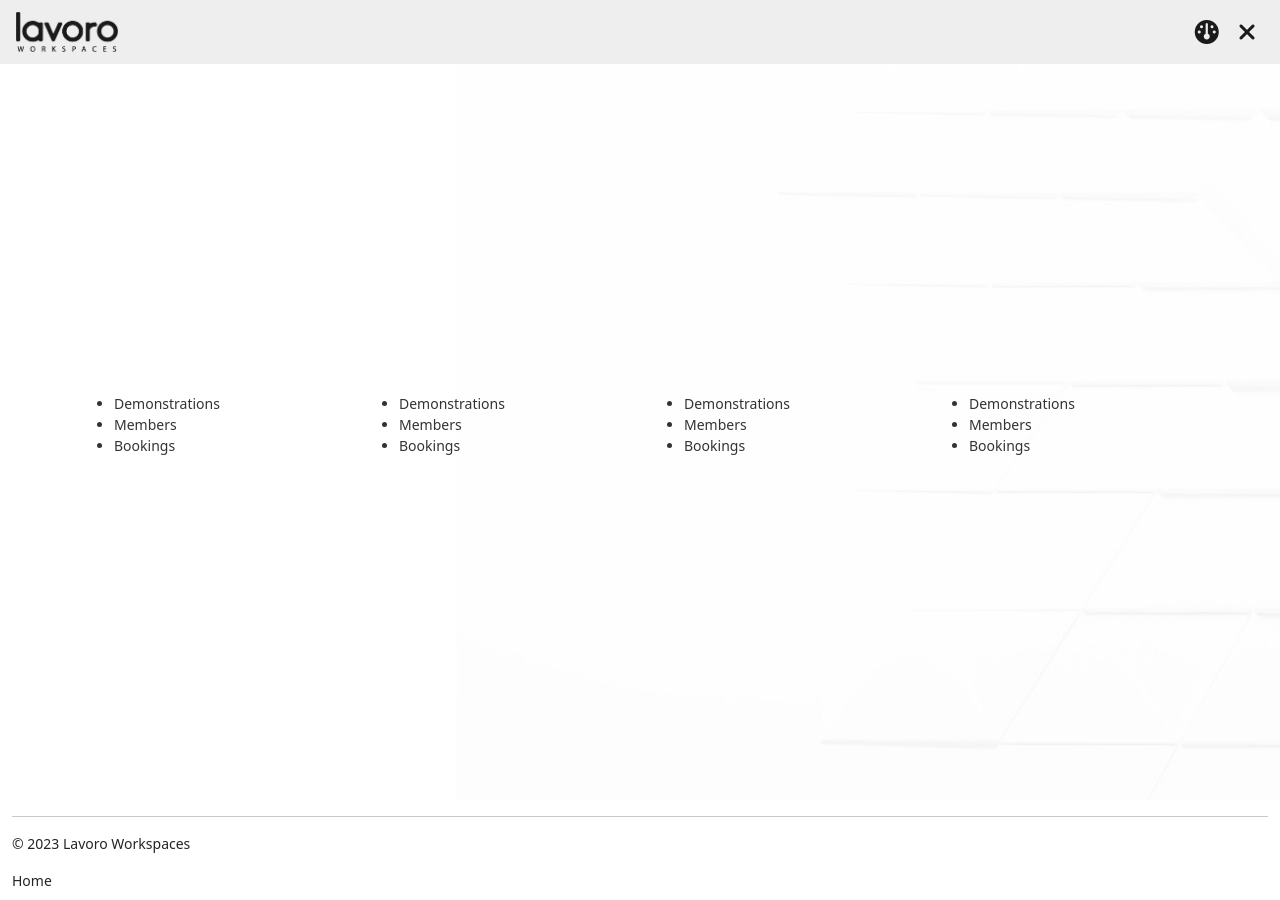
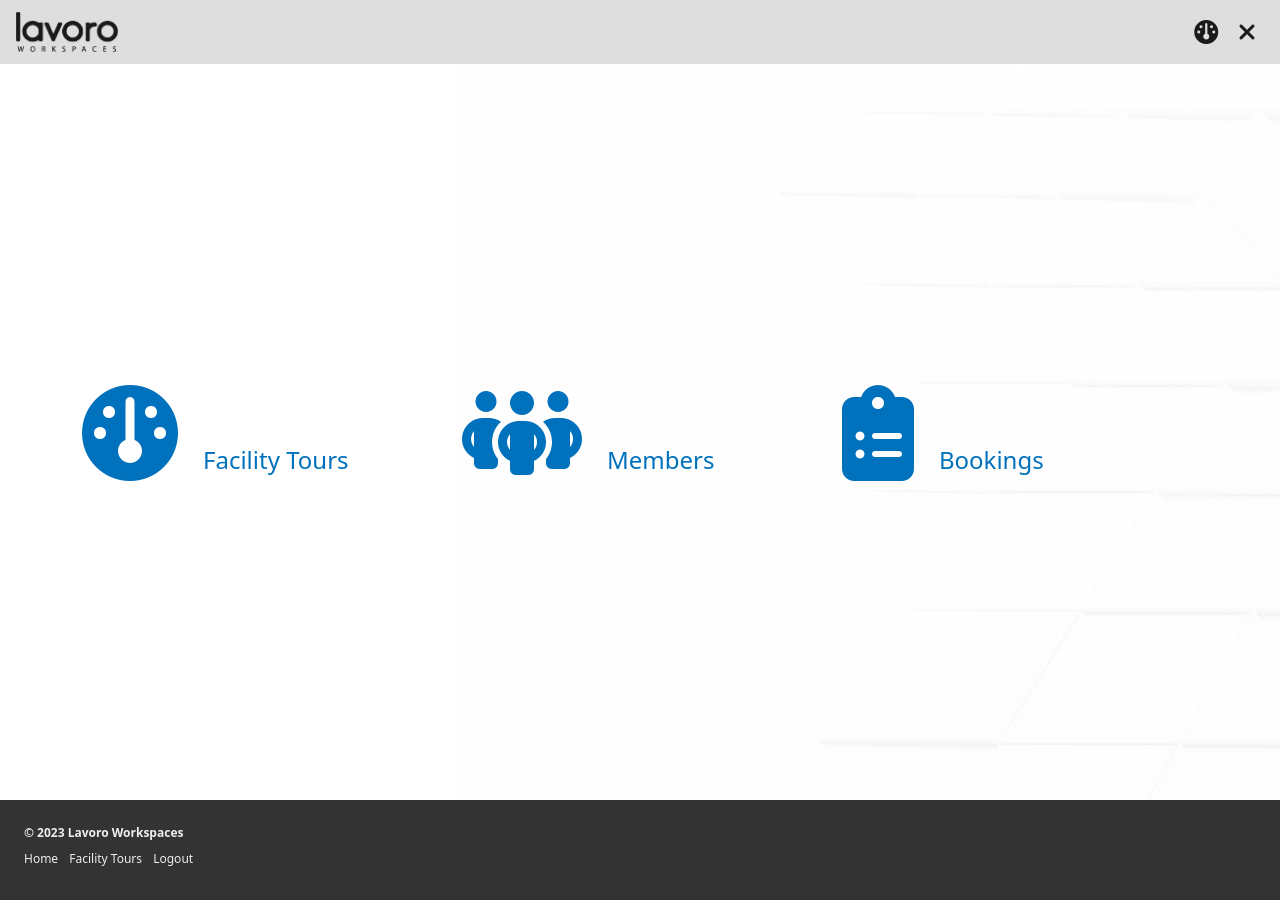
Before and after one commit to ivankrauseza/ci-project4, a Django app: page / in a window 1280 px wide. Run offline with Django 4.2, Linux system fonts and the light colour scheme; a user stored in the database is signed in; some libraries are stand-ins or nearby versions.

Commit message:
style changes

```diff
--- a/booking/templates/index.html
+++ b/booking/templates/index.html
@@ -16,33 +16,23 @@
                     {% if user.is_authenticated %}
                         {% if user.is_staff %}
                         <!--ADMIN VIEW-->
-                            <div class="col-xs-12 col-sm-3">
-                                <ul>
-                                    <li>Demonstrations</li>
-                                    <li>Members</li>
-                                    <li>Bookings</li>
-                                </ul>
+                            <div class="col-xs-12 col-sm-4">
+                                <a href="{% url 'dashboard' %}" style="font-size: 96px;">
+                                    <i class="fa-solid fa-gauge"></i>
+                                    <small style="font-size: 24px;">Facility Tours</small>
+                                </a>
                             </div>
-                            <div class="col-xs-12 col-sm-3">
-                                <ul>
-                                    <li>Demonstrations</li>
-                                    <li>Members</li>
-                                    <li>Bookings</li>
-                                </ul>
+                            <div class="col-xs-12 col-sm-4">
+                                <a href="{% url 'members' %}" style="font-size: 96px;">
+                                    <i class="fa-solid fa-people-group"></i>
+                                    <small style="font-size: 24px;">Members</small>
+                                </a>
                             </div>
-                            <div class="col-xs-12 col-sm-3">
-                                <ul>
-                                    <li>Demonstrations</li>
-                                    <li>Members</li>
-                                    <li>Bookings</li>
-                                </ul>
-                            </div>
-                            <div class="col-xs-12 col-sm-3">
-                                <ul>
-                                    <li>Demonstrations</li>
-                                    <li>Members</li>
-                                    <li>Bookings</li>
-                                </ul>
+                            <div class="col-xs-12 col-sm-4">
+                                <a href="{% url 'bookings' %}" style="font-size: 96px;">
+                                    <i class="fa-solid fa-clipboard-list"></i>
+                                    <small style="font-size: 24px;">Bookings</small>
+                                </a>
                             </div>
                         {% endif %}
                         {% if not user.is_staff %}
@@ -70,18 +60,19 @@
                         {% else %}
                         <!--GUEST VIEW-->
                         <div class="col-xs-12 col-sm-6 my-auto">
-                            <h1>A comfy workspace and great wifi!</h1>
-                            <h4>
+                            <h1>Shared Office Space</h1>
+                            <h4>A comfy workspace and great wifi!</h4>
+                            <p>
                                 Our pods are designed for you to  maximise productivity
                                 while our facility offers you comfort at every level!
-                            </h4>
+                            </p>
                             <hr/>
-                            <h6>Want to experience it in person?</h6>
-                            <a href="{% url 'demo' %}" class="btn btn-success">Book a Demo</a>
+                            <h6>Facility Tours</h6>
+                            <a href="{% url 'demo' %}" class="btn btn-success">Book Now</a>
                         </div>
                         <div class="col-xs-12 col-sm-2"></div>
                             <div class="col-xs-12 col-sm-4">
-                            <img src="{% static '/images/cubes.png' %}" style="max-width:256px;"/>
+                            <img src="{% static '/images/cubes.png' %}"/>
                         </div>
                     {% endif %}
 
--- a/dashboard/templates/base_dashboard.html
+++ b/dashboard/templates/base_dashboard.html
@@ -18,7 +18,7 @@
                             <nav class="dashboard">
                                 <ul>
                                     <li>
-                                        <a href="{% url 'dashboard' %}">
+                                        <a class="linkDashboard" href="{% url 'dashboard' %}">
                                             <i class="fa-solid fa-gauge"></i>
                                             <small>dashboard</small>
                                         </a>
--- a/static/css/styles.css
+++ b/static/css/styles.css
@@ -1,7 +1,8 @@
 @import url("https://fonts.googleapis.com/css2?family=Roboto+Slab:wght@500;600;700&display=swap");
 body {
   margin: 0;
-  font-size: 14px;
+  font-size: 16px;
+  background-color: #333;
 }
 
 * {
@@ -11,6 +12,10 @@ body {
 a {
   text-decoration: none;
   color: inherit;
+}
+
+img {
+  max-width: 100%;
 }
 
 .temp {
@@ -48,7 +53,7 @@ header, footer, main, nav, section, aside, article {
   height: 64px;
   line-height: 40px;
   padding: 12px 16px;
-  background: #eee;
+  background: rgba(220, 220, 220, 0.9);
   color: #fff;
 }
 #hdr .logo {
@@ -153,10 +158,6 @@ main section aside nav ul li a {
   padding: 8px;
   line-height: 24px;
   width: auto;
-  color: #013D5E;
-}
-main section aside nav ul li a:hover {
-  color: #1A1A1A;
 }
 main section aside nav ul li a i {
   float: left;
@@ -232,7 +233,22 @@ main section article table tr.green td {
 }
 
 #ftr {
-  font-size: 14px;
+  font-size: 12px;
+  font-weight: 700;
+  background-color: #333;
+  color: #eee;
+  padding: 2em;
+}
+#ftr p {
+  margin: 0;
+  padding: 0;
+}
+#ftr nav {
+  margin: 8px 0;
+}
+#ftr nav a {
+  font-weight: 400;
+  margin-right: 8px;
 }
 
 @media only screen and (max-width: 768px) {
@@ -255,5 +271,5 @@ main section article table tr.green td {
   }
 }
 .active {
-  background-color: pink;
+  color: pink !important;
 }/*# sourceMappingURL=styles.css.map */
--- a/static/css/styles.scss
+++ b/static/css/styles.scss
@@ -2,7 +2,8 @@
 
 body {
     margin: 0;
-    font-size: 14px;
+    font-size: 16px;
+    background-color: #333;
 }
 
 * {
@@ -12,6 +13,10 @@ body {
 a {
     text-decoration: none;
     color: inherit;
+}
+
+img {
+    max-width: 100%;
 }
 
 .temp {
@@ -48,8 +53,7 @@ header, footer, main, nav, section, aside, article {
     height: 64px;
     line-height: 40px;
     padding: 12px 16px;
-    //background: #ffce00;
-    background: #eee;
+    background: rgba(220,220,220,0.9);
     color: #fff;
     .logo {
         float: left;
@@ -148,10 +152,6 @@ main {
                             padding:8px;
                             line-height: 24px;
                             width: auto;
-                            color: #013D5E;
-                            &:hover {
-                                color: #1A1A1A;
-                            }
                             i {
                                 float: left;
                                 width: 48px;
@@ -240,7 +240,22 @@ main {
 }
 
 #ftr {
-    font-size: 14px;
+    font-size: 12px;
+    font-weight: 700;
+    background-color: #333;
+    color: #eee;
+    padding: 2em;
+    p {
+        margin: 0;
+        padding:0;
+    }
+    nav {
+        margin: 8px 0;
+        a {
+            font-weight: 400;
+            margin-right: 8px;
+        }
+    }
 }
 
 
@@ -269,5 +284,5 @@ main {
   }
 
   .active {
-    background-color: pink;
+    color: pink!important;
   }
--- a/static/js/scripts.js
+++ b/static/js/scripts.js
@@ -19,7 +19,14 @@ $(document).ready(function () {
 
      var loc = window.location.href; // returns the full URL
     if(/dashboard/.test(loc)) {
-      $('#dashboard').addClass('active');
+      $('.linkDashboard').addClass('active');
     }
 
+    // Forms
+    $('button').each(function() {
+      if ($(this).is(':submit')) {
+        $(this).addClass('btn btn-primary');
+      }
+    });
+
 });
--- a/templates/account/login.html
+++ b/templates/account/login.html
@@ -7,6 +7,9 @@
     {% trans "Sign In" %}
 {% endblock head_title %}
 {% block content %}
+<div class="container-sm p-5">
+    <div class="row">
+        <div class="col">
     {% element h1 %}
         {% trans "Sign In" %}
     {% endelement %}
@@ -33,4 +36,7 @@
         {% endslot %}
     {% endelement %}
     {% include "socialaccount/snippets/login.html" with page_layout="entrance" %}
+</div>
+</div>
+</div>
 {% endblock content %}
--- a/templates/account/logout.html
+++ b/templates/account/logout.html
@@ -8,6 +8,9 @@
 
 
 {% block content %}
+<div class="container-sm p-5">
+    <div class="row">
+        <div class="col">
     <p>{% trans 'Are you sure you want to sign out?' %}</p>
     {% url 'account_logout' as action_url %}
     {% element form method="post" action=action_url no_visible_fields=True %}
@@ -25,4 +28,7 @@
             {% endelement %}
         {% endslot %}
     {% endelement %}
+    </div>
+    </div>
+    </div>
 {% endblock content %}
--- a/templates/account/signup.html
+++ b/templates/account/signup.html
@@ -6,6 +6,9 @@
     {% trans "Signup" %}
 {% endblock head_title %}
 {% block content %}
+<div class="container-sm p-5">
+    <div class="row">
+        <div class="col">
     {% element h1 %}
         {% trans "Sign Up" %}
     {% endelement %}
@@ -31,4 +34,7 @@
         {% endslot %}
     {% endelement %}
     {% include "socialaccount/snippets/login.html" with page_layout="entrance" %}
+    </div>
+    </div>
+    </div>
 {% endblock content %}
--- a/templates/base.html
+++ b/templates/base.html
@@ -34,7 +34,7 @@
             {% if user.is_authenticated %}
 
                 {% if user.is_staff %}
-                <a id="dashboard" href="{% url 'dashboard' %}">
+                <a class="linkDashboard" href="{% url 'dashboard' %}">
                     <i class="fa-solid fa-gauge"></i>
                 </a>
                 {% endif%}
@@ -64,11 +64,26 @@
     </main>
 
     <footer id="ftr" class="container-fluid">
-        <hr/>
         <p>
             &copy; 2023 Lavoro Workspaces<br/>
-            <nav><a href="{% url 'index' %}">Home</a></nav>
+            <nav>
+                <a href="{% url 'index' %}">Home</a>
+                <a href="{% url 'demo' %}">Facility Tours</a>
+                {% if user.is_authenticated %}
+                    <a href="{% url 'account_logout' %}">Logout</a>
+                    {% else %}
+                        <a href="{% url 'account_login' %}" class="loggedOut">Login</a>
+                {% endif %}
+            </nav>
         </p>
+
+        {% if messages %}
+        <ul class="messages">
+            {% for message in messages %}
+                <li{% if message.tags %} class="{{ message.tags }}"{% endif %}>{{ message }}</li>
+            {% endfor %}
+        </ul>
+        {% endif %}
     </footer>
 
     <script src="{% static 'js/scripts.js' %}"></script>
```
Also changed, not shown: booking/templates/demo.html (+16 -30 lines), db.sqlite3, static/images/cubes.png, 1 other file.
